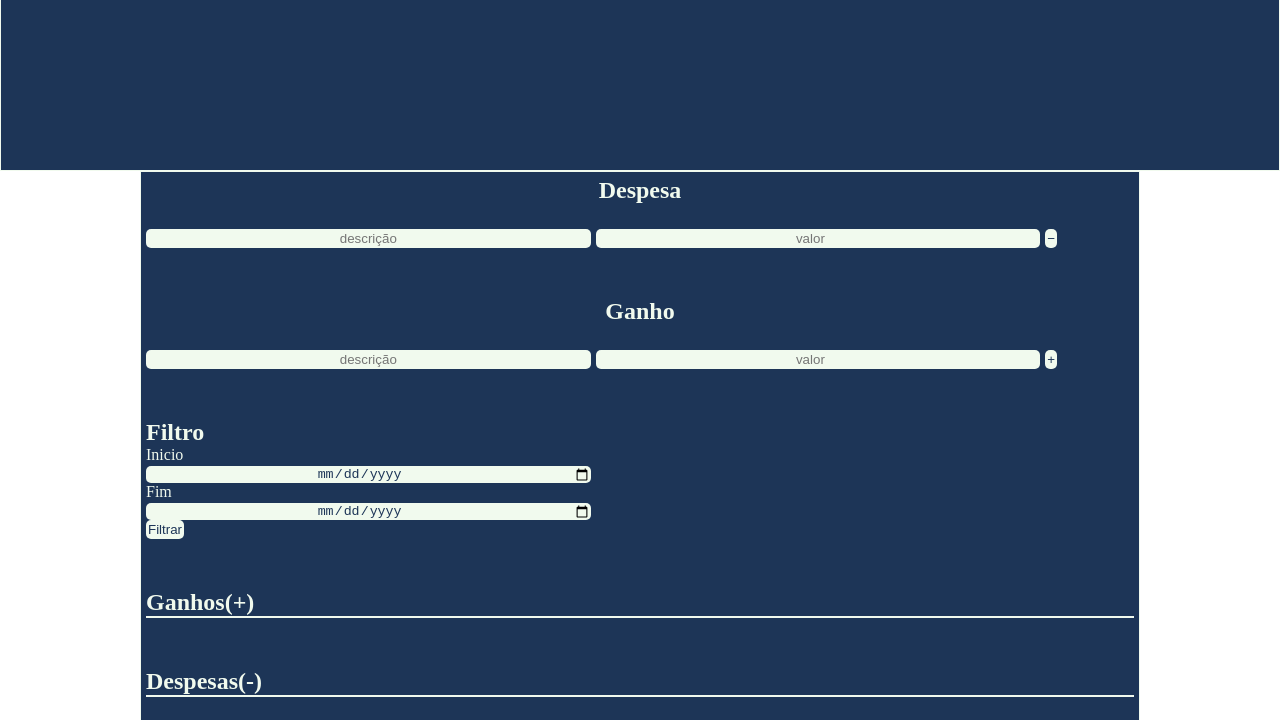
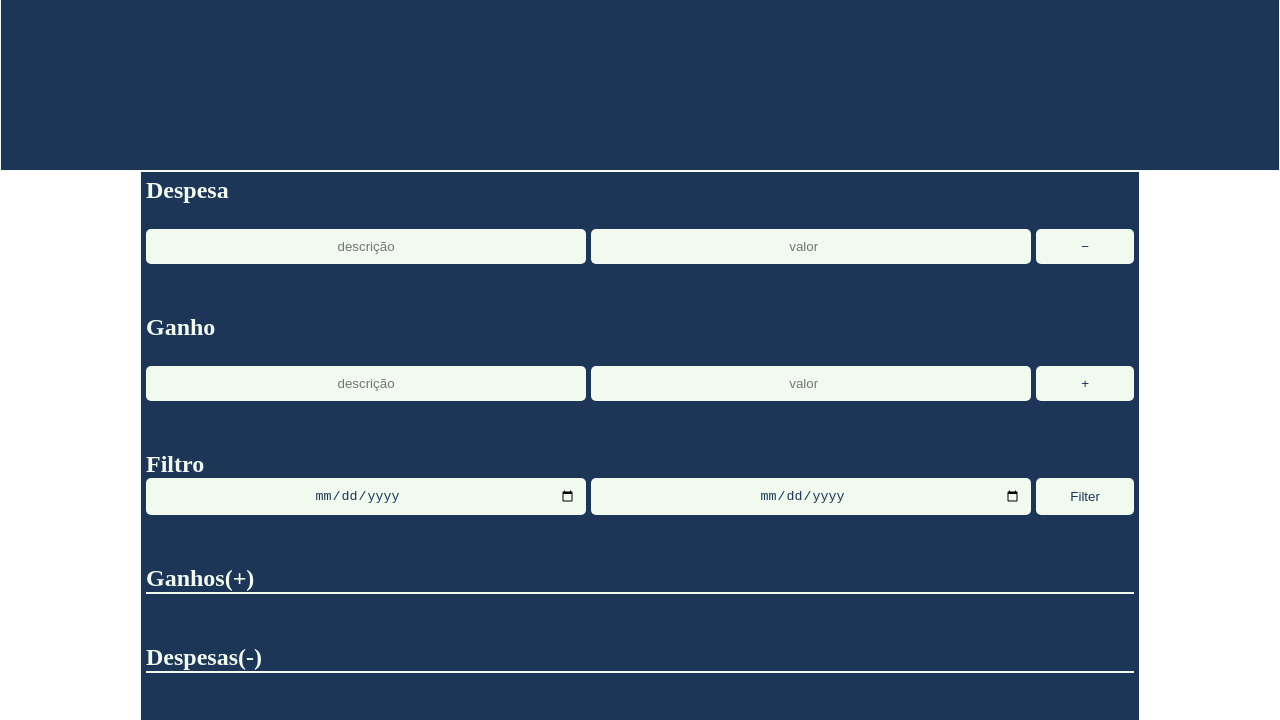
Before and after one commit to daniiseri/app-financial-control, a plain HTML site: page src/page/index.html in a window 1280 px wide. Shown: the part 29-749 px from the top of the page. Drawn offline with Linux system fonts and the light colour scheme; no server answers.

Commit message:
refactor

```diff
--- a/src/css/style.css
+++ b/src/css/style.css
@@ -67,14 +67,13 @@ form section{
   justify-content: flex-start;
   gap: 5px;
 }
-form section section{
-  width: auto;
+form section button{
+  width: 10%;
+}
+
+#filter{
   display: flex;
   gap: 5px;
-}
-
-form div{
-  width: 100%;
 }
 #filter div{
   width: 45%;
@@ -85,7 +84,7 @@ form div{
 
 
 /* table */
-table, td, thead, tfoot{
+table, thead, tfoot{
   border: #f1faee .5px solid;
 }
 table{
@@ -96,6 +95,10 @@ tbody{
 }
 td{
   width: 33%;
+  font-weight: 900;
+}
+input, td{
+  padding: 10px;
 }
 
 /* components */
@@ -104,8 +107,8 @@ button{
   background-color: #f1faee;
   color: #1d3557;
   border: none;
-  position: relative;
   padding: 2px;
+  width: 10%;
 }
 input{
   width: 45%;
@@ -120,8 +123,12 @@ input, td{
   text-align: center;
 }
 tr:nth-child(even){
-  background-color: #457b9d;
+  background-color: #f1faee;
+  color: #1d3557;
 }
-#cost .value{
-  color: #e63846;
+#containerFilter{
+  width: 100%;
 }
+label{
+  width: 100%;
+}
--- a/src/page/index.html
+++ b/src/page/index.html
@@ -21,9 +21,9 @@
         <section id="createCost">
           <input id="costDescription" type="text" placeholder="descrição" name="description"/>
           <input id="costValue" type="number" placeholder="valor" name="value">
-          <section>
-            <button type="submit">−</button>
-          </section>
+
+          <button type="submit">−</button>
+
         </section>
       </form>
 
@@ -32,38 +32,31 @@
         <section id="createRevenue">
           <input id="revenueDescription" type="text" placeholder="descrição" name="description"/>
           <input id="revenueValue" type="number" placeholder="valor" name="value">
-          <section>
-            <button type="submit">+</button>
-          </section>
+
+          <button type="submit">+</button>
+
         </section>
       </form>
 
 
-        <div>
-          <label for="filter"><h2>Filtro</h2></label>
-          <section id="filter">
-            <div>
-              <label for="dateStart"><p>Inicio</p></label>
-              <input id="dateStart" type="date" placeholder="inicio" name="start">
-            </div>
+      <div id="containerFilter">
+        <label for="filter"><h1>Filtro</h1></label>
+        <section id="filter">
+          <input id="dateStart" type="date" placeholder="inicio" name="start">
+          <input id="dateEnd" type="date" placeholder="fim" name="end">
+          <button id="btnFilter">Filter</button>
+        </section>
+      </div>
 
-            <div>
-              <label for="dateEnd"><p>Fim</p></label>
-              <input id="dateEnd" type="date" placeholder="fim" name="end">
-            </div>
-            <span id="alertFilter"></span>
-            <button id="btnFilter">Filtrar</button>
-          </section>
-        </div>
       <div>
-        <label for="revenue"><h2>Ganhos(+)</h2></label>
+        <label for="revenue"><h1>Ganhos(+)</h1></label>
         <table id="revenue">
 
         </table>
       </div>
 
       <div>
-        <label for="costs"><h2>Despesas(-)</h2></label>
+        <label for="costs"><h1>Despesas(-)</h1></label>
         <table id="costs">
         </table>
       </div>
```
